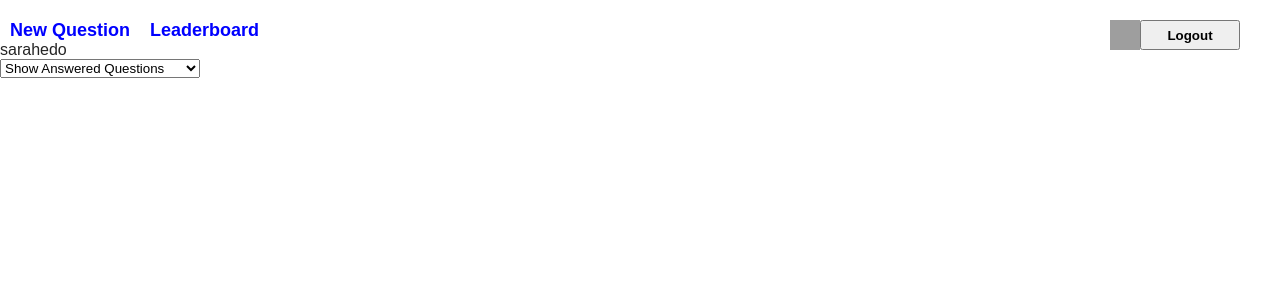
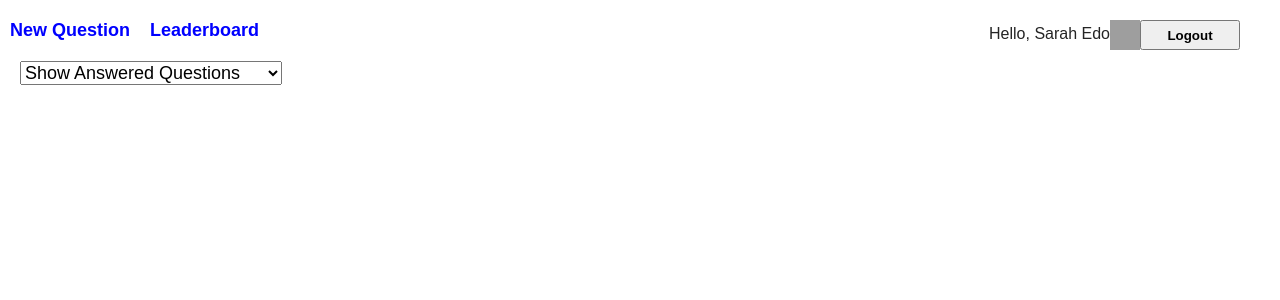
Before and after one commit to hassanjamilah/React-Project-Would-You-Rather, a React (Create React App) app: page / in a window 1280 px wide. Both pictures are taken after a click on the button "Login". Shown: the top 300 px of the page. Built offline with nearby package versions, Linux system fonts and the light colour scheme; grey boxes are pictures that could not be loaded.

Commit message:
added several styles

```diff
--- a/src/actions/authedUser.js
+++ b/src/actions/authedUser.js
@@ -1,11 +1,10 @@
 export const SET_AUTHED_USER = 'SET_AUTHED_USER'
 
-export function setAuthedUser(id,imageURL){
+export function setAuthedUser(id){
 
     return{
         type: SET_AUTHED_USER,
         id,
-        imageURL
     }
 
 }
--- a/src/components/Home.js
+++ b/src/components/Home.js
@@ -23,9 +23,7 @@ class Home extends Component {
             viewQuestions = otherQuestions
         }
         //Kick out if the user is not logged in
-
         if (authedUser === null) {
-
             return (
                 <Redirect to='/' />
             )
@@ -34,12 +32,19 @@ class Home extends Component {
         return (
             <div>
             <div><Nav/></div>
-                <select onChange={this.handleViewChange}>
+                <select onChange={this.handleViewChange}
+                    style = {{
+                        fontSize:18,
+                        margin: 20,
+
+                    }}
+                >
                     <option value='1'>Show Answered Questions</option>
                     <option value='2'>Show UnAnswered Questions</option>
                 </select>
 
-                <ul>
+                <ul
+               >
                     {
                         viewQuestions.map((q) => (
                             <li key={q.id}><Question id={q.id} /></li>
--- a/src/components/Login.js
+++ b/src/components/Login.js
@@ -6,11 +6,13 @@ import Nav from './Nav'
 
 class Login extends Component {
     selectedUserId = 0
-    selectedImageURL = ''
+
 
     handleSelectUserChange = (e) => {
+        const id = e.target.value
+        console.log('🥙 ' , this.props.users[id])
        this.selectedUserId = e.target.value
-       this.selectedImageURL = this.props.users[this.props.keys[e.target.value]]
+
     }
 
     handleLogin = (e)=> {
@@ -18,12 +20,11 @@ class Login extends Component {
         if (this.selectedUserId == 0){
             const keys = Object.keys(users)
             this.selectedUserId = users[keys[0]].id
-            this.selectedImageURL = users[keys[0]].avatarURL
             console.log('selected the first user' , users[keys[0]].id)
 
         }
         console.log(this.selectedUserId)
-        this.props.dispatch (setAuthedUser(this.selectedUserId, this.selectedImageURL))
+        this.props.dispatch (setAuthedUser(this.selectedUserId))
    }
     render() {
         const { usersIds, users, authedUser } = this.props
--- a/src/components/Nav.js
+++ b/src/components/Nav.js
@@ -6,45 +6,50 @@ import { Link, Redirect, NavLink } from 'react-router-dom'
 
 class Nav extends Component {
     handleLogout = (e) => {
-        this.props.dispatch(setAuthedUser(null,''))
+        this.props.dispatch(setAuthedUser(null, ''))
     }
 
     render() {
-        const { authedUser } = this.props
+        const { authedUser, user } = this.props
+        console.log('🍱  users in nav: ' , user)
 
         return (
             <div >
 
-                <div style={{marginTop:20}}>
+                <div style={{ marginTop: 20 }}>
                     <NavLink to='/NewQuestion' className='btn-nav'>New Question</NavLink>
                     <NavLink to='/Leaderboard' className='btn-nav'>Leaderboard</NavLink>
                     <button onClick={this.handleLogout} className='btn-logout'>Logout</button>
-                    <img src={authedUser.imageURL} style={styles.avatarImage}></img>
+                    <img src={user.avatarURL} style={styles.avatarImage}></img>
+                    <span style={styles.HelloText}>{'Hello, ' + user.name}</span>
                 </div>
-
-
-
-                <div>{authedUser.id}</div>
             </div>
 
         )
     }
 }
 
-function mapStateToProps({ users,authedUser , state }) {
+function mapStateToProps({ users, authedUser, state }) {
     console.log('👩🏻‍🏭 users: ' + state)
-    console.log('🥭 authed user: ' + authedUser.imageURL)
+
 
     return {
-        authedUser
+        authedUser,
+        user:users[authedUser.id]
     }
 }
 
 const styles = {
-    avatarImage:{
-        width:30,
-        height:30,
-        float:'right'
+    avatarImage: {
+        width: 30,
+        height: 30,
+        float: 'right'
+    },
+    HelloText: {
+        float: 'right',
+        verticalAlign: 'center',
+        marginTop: 5
+
     }
 }
 
--- a/src/components/َQuestionDetail.js
+++ b/src/components/َQuestionDetail.js
@@ -33,7 +33,7 @@ class QuestionDetail extends React.Component {
 
     render() {
         const { id, isAnswered } = this.props
-        if (this.props.authedUser === null) {
+        if (this.props.authedUser == null) {
             return (<Redirect to='/' />)
         }
         console.log("The quesiton is answered: ", this.checkIfIsAnsweredQuestion())
@@ -69,8 +69,9 @@ function MapStateToProps({ users, questions, authedUser }, props) {
     const { id } = props.match.params
     const question = questions[id]
     var x = null
+    console.log('🍫 authed user in q details: ' , users[authedUser.id])
     if (authedUser !== null) {
-        x = users[authedUser].answers[id]
+        x = users[authedUser.id].answers[id]
     }
 
 
--- a/src/reducers/authedUser.js
+++ b/src/reducers/authedUser.js
@@ -4,15 +4,13 @@ export default function authedUser(state=null, action){
     switch (action.type){
         case SET_AUTHED_USER:
             const id = action.id
-            const imageURL = action.imageURL
+
             if (id == null){
 
                 return null
             }
             return {
-                id,
-                imageURL
-
+                id
             }
         default:
             return state
```
